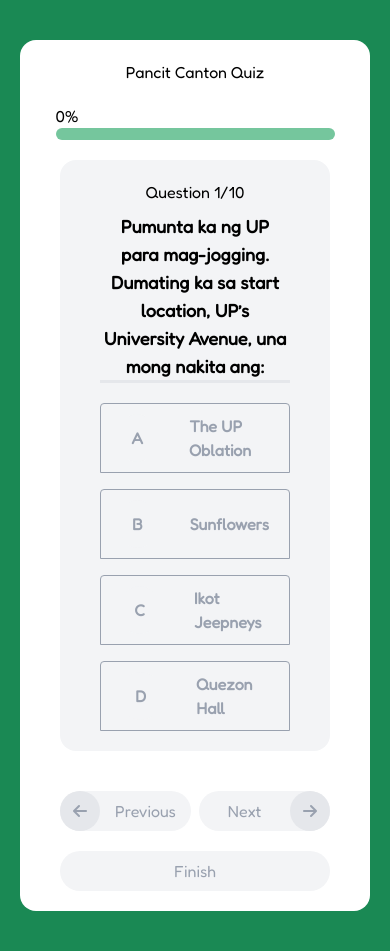
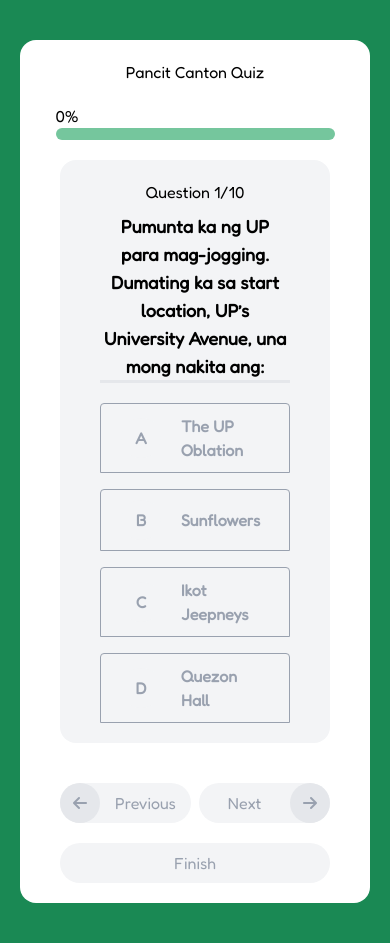
Before and after one commit to ajogerio/pancit-canton-quiz, a React (Vite) app: page /quiz in a window 390 px wide. Built offline with nearby package versions, Linux system fonts and the light colour scheme.

Commit message:
feat: make the choice circle divs mainain its circle shape

```diff
--- a/src/features/quiz/components/ChoiceCard.jsx
+++ b/src/features/quiz/components/ChoiceCard.jsx
@@ -18,7 +18,7 @@ export default function ChoiceCard({
   return (
     <div className="flex flex-col rounded-lg">
       <div
-        className={`group relative flex flex-row items-center gap-[36px]
+        className={`group relative flex flex-row items-center gap-5   sm:gap-[36px]
         cursor-pointer px-5 py-2.5 font-extrabold rounded-t-sm
         ${
           selectedChoice !== currentLetter
@@ -32,7 +32,7 @@ export default function ChoiceCard({
         <div className="hidden group-hover:block absolute left-0 w-1.5 h-[90%] bg-[#1a8954] rounded-full"></div>
 
         <div
-          className={`rounded-full font-bold flex items-center justify-center w-12 h-12
+          className={`rounded-full aspect-square font-bold flex items-center justify-center w-10 h-10 sm:w-12 sm:h-12
       ${
         selectedChoice !== currentLetter
           ? "bg-gray-100 text-grey-200 group-hover:bg-[#1a8954] group-hover:text-white"
@@ -41,7 +41,7 @@ export default function ChoiceCard({
         >
           {currentLetter}
         </div>
-        <div>{choice}</div>
+        <div className="sm:text-lg">{choice}</div>
       </div>
 
       {/* show the choice info if selected*/}
```
